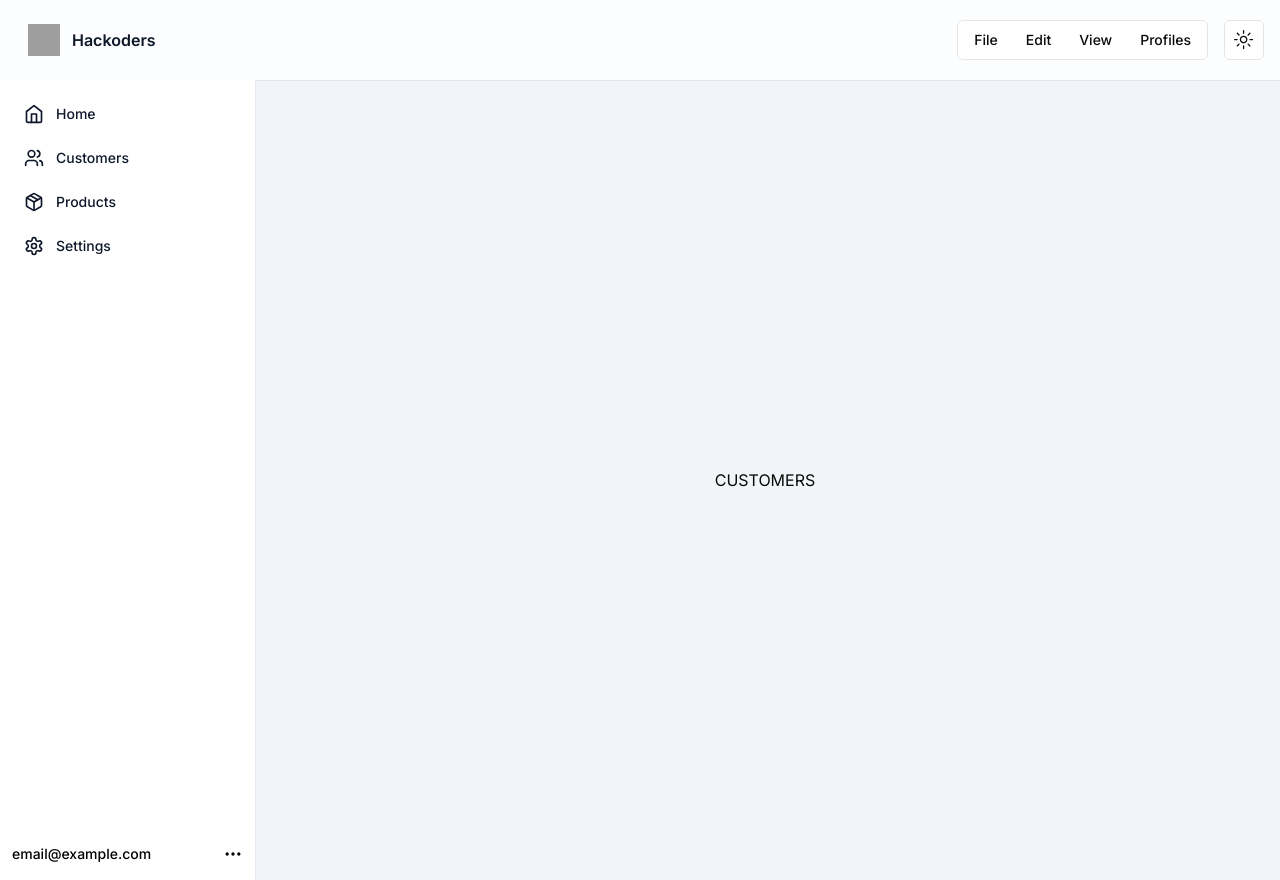
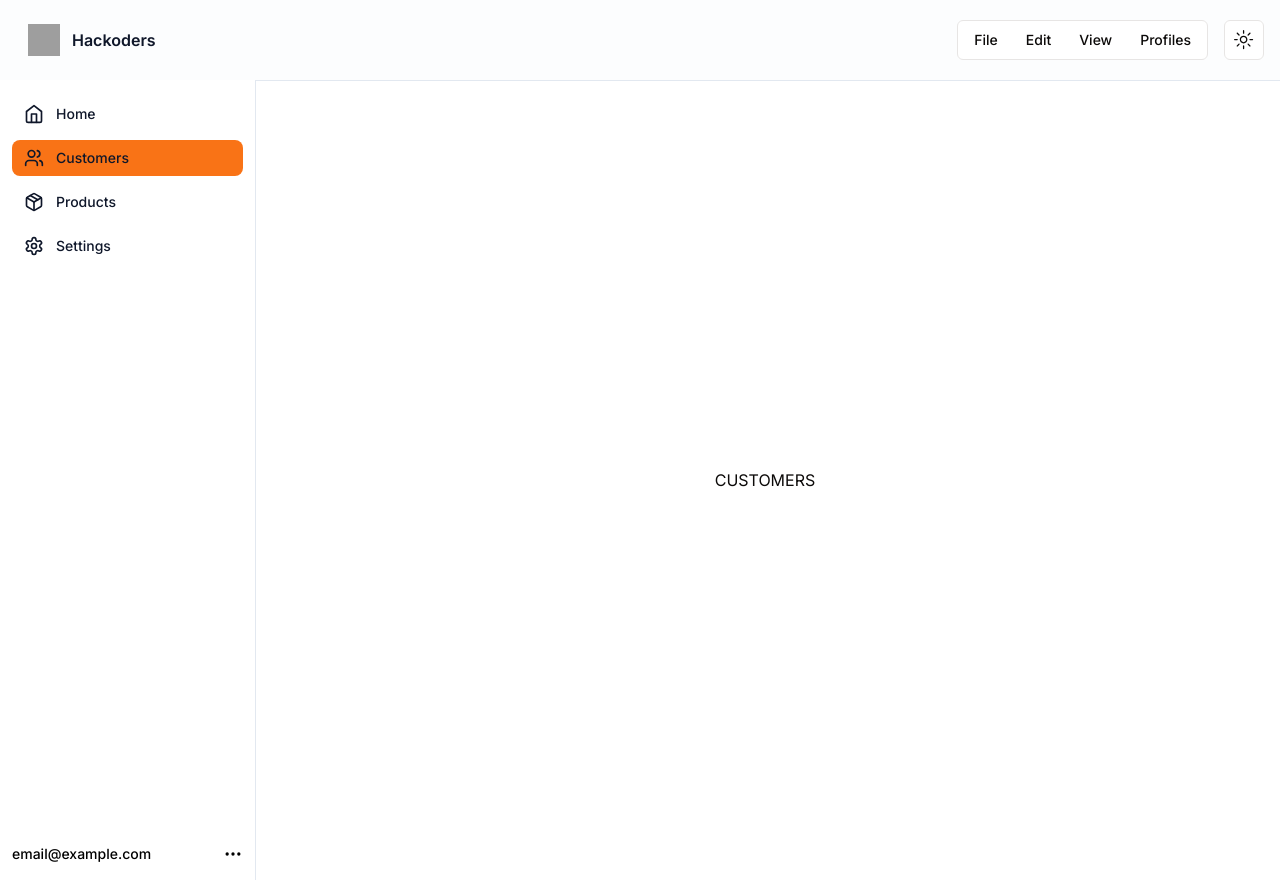
Before and after one commit to vaxad/BlitzAI, a Next.js app in the folder frontend/: page /customers in a window 1280 px wide. Built offline with nearby package versions, Linux system fonts and the light colour scheme; grey boxes are pictures that could not be loaded.

Commit message:
side nav

```diff
--- a/frontend/app/components/Login.jsx
+++ b/frontend/app/components/Login.jsx
@@ -1,11 +1,15 @@
+"use client"
 import { CardTitle, CardDescription, CardHeader, CardContent, Card } from "@/components/ui/card"
 import { Label } from "@/components/ui/label"
 import { Input } from "@/components/ui/input"
 import Link from "next/link"
 import { Checkbox } from "@/components/ui/checkbox"
 import { Button } from "@/components/ui/button"
+import { useState } from "react"
 
 export default function Login() {
+  const [email, setEmail] = useState("")
+  const [password, setPassword] = useState("")
   return (
     <Card className="w-fit ">
       <CardHeader className="space-y-1">
@@ -16,7 +20,7 @@ export default function Login() {
         <div className="space-y-4">
           <div className="space-y-2">
             <Label htmlFor="username">Username</Label>
-            <Input id="username" placeholder="Enter your username" required type="text" />
+            <Input value={email} onChange={(e)=>{setEmail(e.target.value)}} id="email" placeholder="Enter your email" required type="email" />
           </div>
           <div className="relative space-y-2">
             <div className="flex items-center">
@@ -25,7 +29,7 @@ export default function Login() {
                 Forgot your password?
               </Link>
             </div>
-            <Input id="password" required type="password" />
+            <Input value={password} onChange={(e)=>{setPassword(e.target.value)}} id="password" required type="password" placeholder="Enter your password" />
           </div>
           <div className="flex items-center">
             <Checkbox id="remember-me" />
--- a/frontend/app/components/SideNav.jsx
+++ b/frontend/app/components/SideNav.jsx
@@ -1,7 +1,10 @@
+"use client"
 import Link from 'next/link'
-import React from 'react'
+import { usePathname } from 'next/navigation'
+import React, { useEffect } from 'react'
 
 export default function SideNav() {
+  const path = usePathname()
   return (
   <aside id="sidebar" className=" -z-10 absolute left-0 -bottom-0 translate-y-full h-screen w-64 transition-transform" aria-label="Sidebar">
     <div className="flex h-full flex-col overflow-y-auto border-r border-slate-200 bg-white px-3 py-4 dark:border-slate-700 dark:bg-transparent">
@@ -11,7 +14,7 @@ export default function SideNav() {
       </div> */}
       <ul className="space-y-2 text-sm font-medium">
         <li>
-          <Link href="/home" className="flex items-center rounded-lg px-3 py-2 text-slate-900 hover:bg-slate-100 dark:text-white dark:hover:bg-slate-700">
+          <Link href="/home" className={`flex items-center rounded-lg px-3 py-2 text-slate-900 dark:text-white ${path.includes("home")?" bg-primary hover:bg-orange-600":"hover:bg-slate-100  dark:hover:bg-slate-700"} `}>
             <svg xmlns="http://www.w3.org/2000/svg" className="h-5 w-5" width="24" height="24" aria-hidden="true" viewBox="0 0 24 24" fill="none" stroke="currentColor" strokeWidth="2" strokeLinecap="round" strokeLinejoin="round" >
               <path d="m3 9 9-7 9 7v11a2 2 0 0 1-2 2H5a2 2 0 0 1-2-2z" />
               <polyline points="9 22 9 12 15 12 15 22" />
@@ -20,7 +23,7 @@ export default function SideNav() {
           </Link>
         </li>
         <li>
-          <Link href="/customers" className="flex items-center rounded-lg px-3 py-2 text-slate-900 hover:bg-slate-100 dark:text-white dark:hover:bg-slate-700">
+          <Link href="/customers" className={`flex items-center rounded-lg px-3 py-2 text-slate-900 dark:text-white ${path.includes("customers")?" bg-primary hover:bg-orange-600":"hover:bg-slate-100  dark:hover:bg-slate-700"} `}>
             <svg xmlns="http://www.w3.org/2000/svg" className="h-5 w-5" width="24" height="24" aria-hidden="true" viewBox="0 0 24 24" fill="none" stroke="currentColor" strokeWidth="2" strokeLinecap="round" strokeLinejoin="round" >
               <path d="M16 21v-2a4 4 0 0 0-4-4H6a4 4 0 0 0-4 4v2" />
               <circle cx="9" cy="7" r="4" />
@@ -31,7 +34,7 @@ export default function SideNav() {
           </Link>
         </li>
         <li>
-          <Link href="/products" className="flex items-center rounded-lg px-3 py-2 text-slate-900 hover:bg-slate-100 dark:text-white dark:hover:bg-slate-700">
+          <Link href="/products" className={`flex items-center rounded-lg px-3 py-2 text-slate-900 dark:text-white ${path.includes("products")?" bg-primary hover:bg-orange-600":"hover:bg-slate-100  dark:hover:bg-slate-700"} `}>
             <svg xmlns="http://www.w3.org/2000/svg" className="h-5 w-5" width="24" height="24" aria-hidden="true" viewBox="0 0 24 24" fill="none" stroke="currentColor" strokeWidth="2" strokeLinecap="round" strokeLinejoin="round" >
               <path d="M16.5 9.4 7.55 4.24" />
               <path d="M21 16V8a2 2 0 0 0-1-1.73l-7-4a2 2 0 0 0-2 0l-7 4A2 2 0 0 0 3 8v8a2 2 0 0 0 1 1.73l7 4a2 2 0 0 0 2 0l7-4A2 2 0 0 0 21 16z" />
@@ -42,7 +45,7 @@ export default function SideNav() {
           </Link>
         </li>
         <li>
-          <a href="#" className="flex items-center rounded-lg px-3 py-2 text-slate-900 hover:bg-slate-100 dark:text-white dark:hover:bg-slate-700">
+          <a href="#" className={`flex items-center rounded-lg px-3 py-2 text-slate-900 dark:text-white ${path.includes("settings")?" bg-primary hover:bg-orange-600":"hover:bg-slate-100  dark:hover:bg-slate-700"} `}>
             <svg xmlns="http://www.w3.org/2000/svg" className="h-5 w-5" width="24" height="24" aria-hidden="true" viewBox="0 0 24 24" fill="none" stroke="currentColor" strokeWidth="2" strokeLinecap="round" strokeLinejoin="round" >
               <path d="M12.22 2h-.44a2 2 0 0 0-2 2v.18a2 2 0 0 1-1 1.73l-.43.25a2 2 0 0 1-2 0l-.15-.08a2 2 0 0 0-2.73.73l-.22.38a2 2 0 0 0 .73 2.73l.15.1a2 2 0 0 1 1 1.72v.51a2 2 0 0 1-1 1.74l-.15.09a2 2 0 0 0-.73 2.73l.22.38a2 2 0 0 0 2.73.73l.15-.08a2 2 0 0 1 2 0l.43.25a2 2 0 0 1 1 1.73V20a2 2 0 0 0 2 2h.44a2 2 0 0 0 2-2v-.18a2 2 0 0 1 1-1.73l.43-.25a2 2 0 0 1 2 0l.15.08a2 2 0 0 0 2.73-.73l.22-.39a2 2 0 0 0-.73-2.73l-.15-.08a2 2 0 0 1-1-1.74v-.5a2 2 0 0 1 1-1.74l.15-.09a2 2 0 0 0 .73-2.73l-.22-.38a2 2 0 0 0-2.73-.73l-.15.08a2 2 0 0 1-2 0l-.43-.25a2 2 0 0 1-1-1.73V4a2 2 0 0 0-2-2z" />
               <circle cx="12" cy="12" r="3" />
--- a/frontend/app/customers/page.jsx
+++ b/frontend/app/customers/page.jsx
@@ -2,7 +2,7 @@ import React from 'react'
 
 export default function page() {
   return (
-    <div className=' flex flex-col p-12 bg-slate-100 dark:bg-slate-900 min-h-screen justify-center items-center'>
+    <div className=' flex flex-col p-12 min-h-screen justify-center items-center'>
         CUSTOMERS
     </div>
   )
--- a/frontend/app/products/page.jsx
+++ b/frontend/app/products/page.jsx
@@ -2,7 +2,7 @@ import React from 'react'
 
 export default function page() {
   return (
-    <div className=' flex flex-col p-12 bg-slate-100 dark:bg-slate-900 min-h-screen justify-center items-center'>
+    <div className=' flex flex-col p-12  min-h-screen justify-center items-center'>
         PRODUCTS
         <video src="http://res.cloudinary.com/db670bhmc/video/upload/v1706941505/fwxjac46q5ttnvd3rant.mp4" controls></video>
     </div>
```
